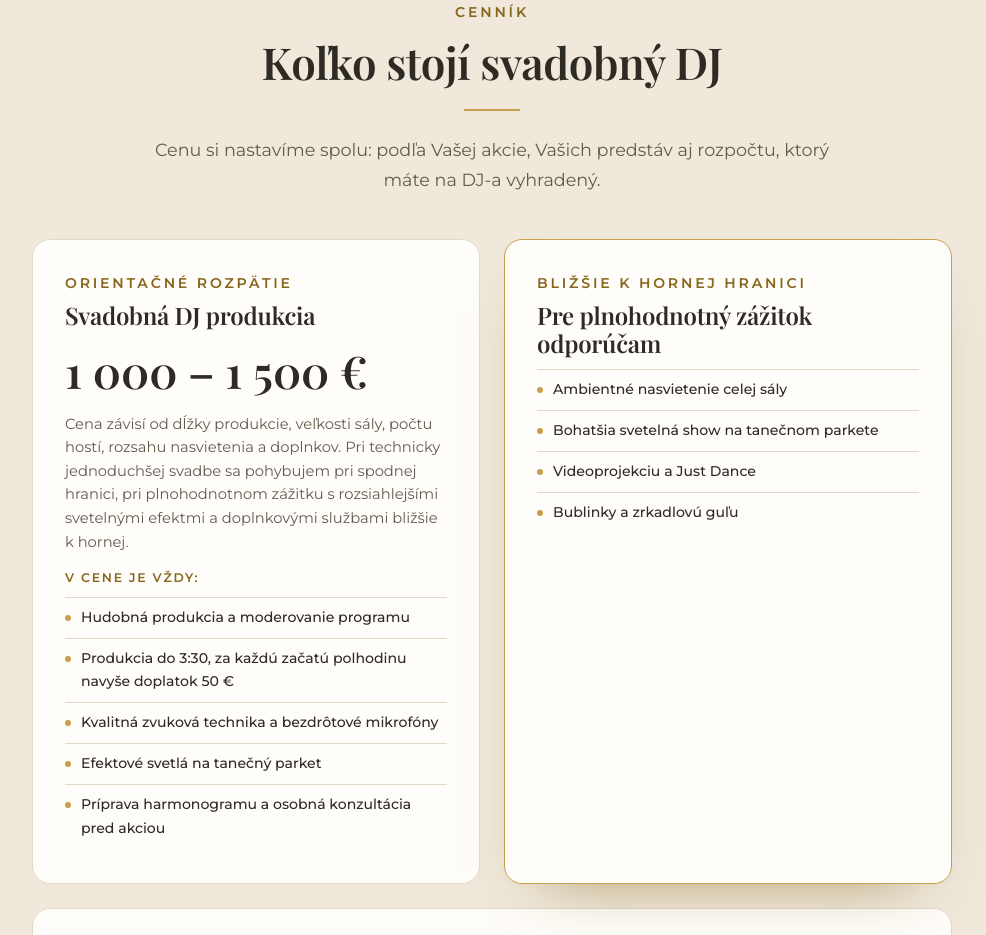
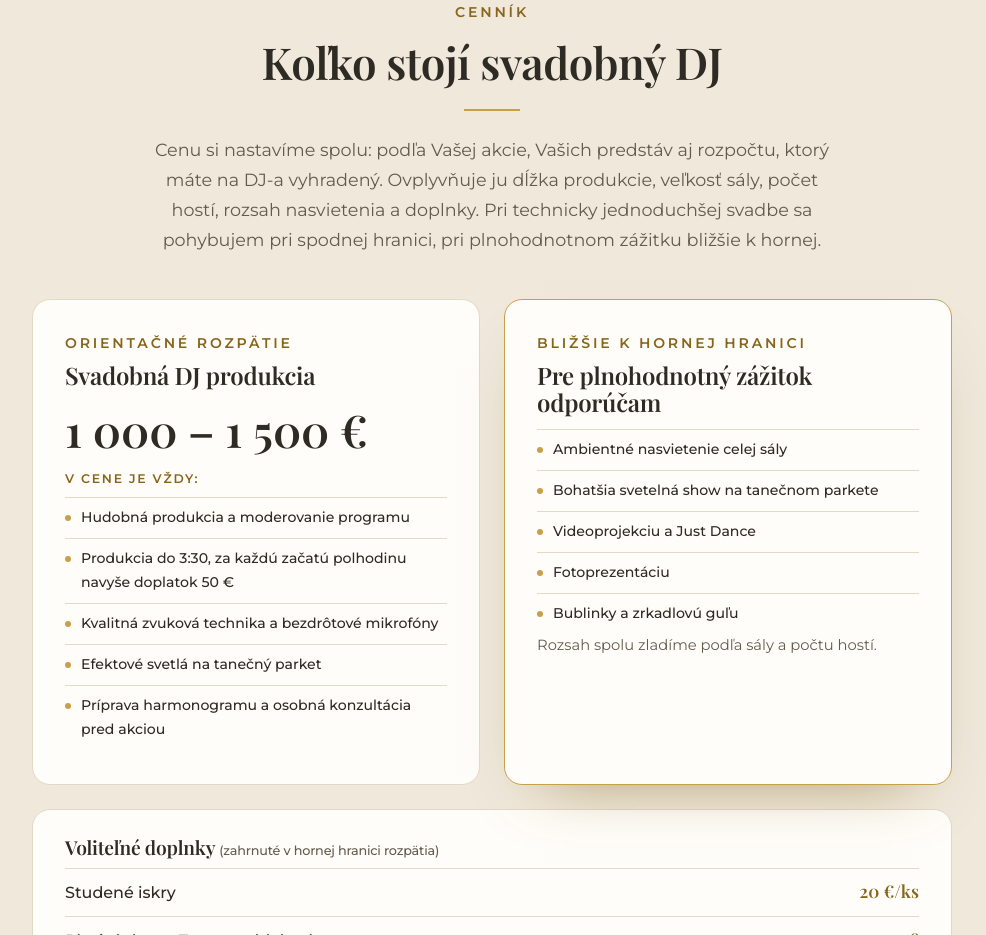
Before and after one commit to dualfz-dev/djferi.sk, a plain HTML site: page index.html in a window 1280 px wide. Shown: the part 5990-6925 px from the top of the page, without its empty margins (148-1134 px from the left). Drawn offline with Linux system fonts and the light colour scheme.

Commit message:
Cenník podľa Fera: text o cene v úvode, Fotoprezentácia a veta v pravej karte
Co-Authored-By: Claude Opus 5.5 <noreply@anthropic.com>

```diff
--- a/index.html
+++ b/index.html
@@ -668,14 +668,13 @@ dialog.lightbox .lb-count{position:fixed;bottom:18px;left:0;right:0;text-align:c
       <p class="eyebrow">Cenník</p>
       <h2>Koľko stojí svadobný DJ</h2>
       <span class="rule"></span>
-      <p class="lead">Cenu si nastavíme spolu: podľa Vašej akcie, Vašich predstáv aj rozpočtu, ktorý máte na DJ-a vyhradený.</p>
+      <p class="lead">Cenu si nastavíme spolu: podľa Vašej akcie, Vašich predstáv aj rozpočtu, ktorý máte na DJ-a vyhradený. Ovplyvňuje ju dĺžka produkcie, veľkosť sály, počet hostí, rozsah nasvietenia a doplnky. Pri technicky jednoduchšej svadbe sa pohybujem pri spodnej hranici, pri plnohodnotnom zážitku bližšie k hornej.</p>
     </div>
     <div class="prices">
       <div class="price-card">
         <p class="eyebrow">Orientačné rozpätie</p>
         <h3>Svadobná DJ produkcia</h3>
         <p class="amount">1&nbsp;000 – 1&nbsp;500&nbsp;€</p>
-        <p>Cena závisí od dĺžky produkcie, veľkosti sály, počtu hostí, rozsahu nasvietenia a doplnkov. Pri technicky jednoduchšej svadbe sa pohybujem pri spodnej hranici, pri plnohodnotnom zážitku s rozsiahlejšími svetelnými efektmi a doplnkovými službami bližšie k hornej.</p>
         <h4>V cene je vždy:</h4>
         <ul class="dots">
           <li>Hudobná produkcia a moderovanie programu</li>
@@ -692,8 +691,10 @@ dialog.lightbox .lb-count{position:fixed;bottom:18px;left:0;right:0;text-align:c
           <li>Ambientné nasvietenie celej sály</li>
           <li>Bohatšia svetelná show na tanečnom parkete</li>
           <li>Videoprojekciu a Just Dance</li>
+          <li>Fotoprezentáciu</li>
           <li>Bublinky a zrkadlovú guľu</li>
         </ul>
+        <p>Rozsah spolu zladíme podľa sály a počtu hostí.</p>
       </div>
     </div>
     <div class="extras">
```
Also changed, not shown: llms.txt.
